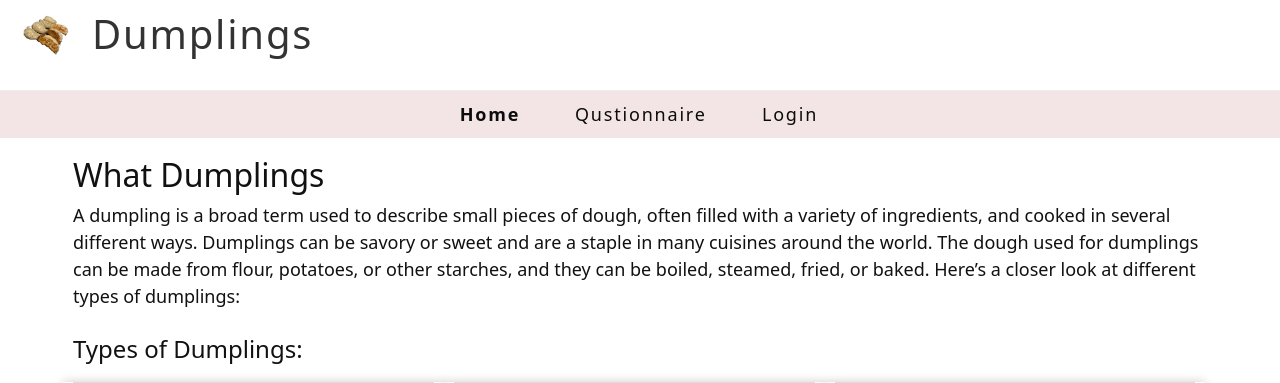
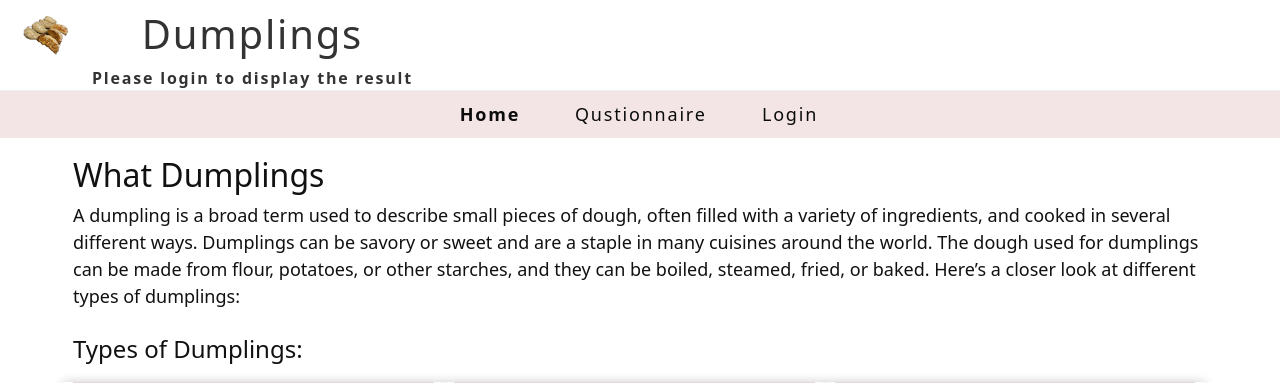
Before and after one commit to emilyichan3/DumplingQuestionnaire, a Flask app: page / in a window 1280 px wide. Shown: the top 383 px of the page. Run offline with Flask 2, Linux system fonts and the light colour scheme.

Commit message:
Showed the message if user is not loggin.

```diff
--- a/templates/base.html
+++ b/templates/base.html
@@ -21,7 +21,7 @@
                     <img src="/static/images/dumpling.png" alt="Dumpling">
                     <div class="header-content">
                         <h1>Dumplings</h1>
-                        <p id="username">{% if session['username'] %} Welcome {{ session['username'] }} {% endif %}</p>
+                        <p id="username">{% if session['username'] %} Welcome {{ session['username'] }} {% else %} Please login to display the result {% endif %}</p>
                     </div>
                     <button type="button" id="menubar" onclick="menuBar()">
                         <svg xmlns="http://www.w3.org/2000/svg" width="30" height="30" fill="currentColor" class="bi bi-list" viewBox="0 0 16 16">
```
